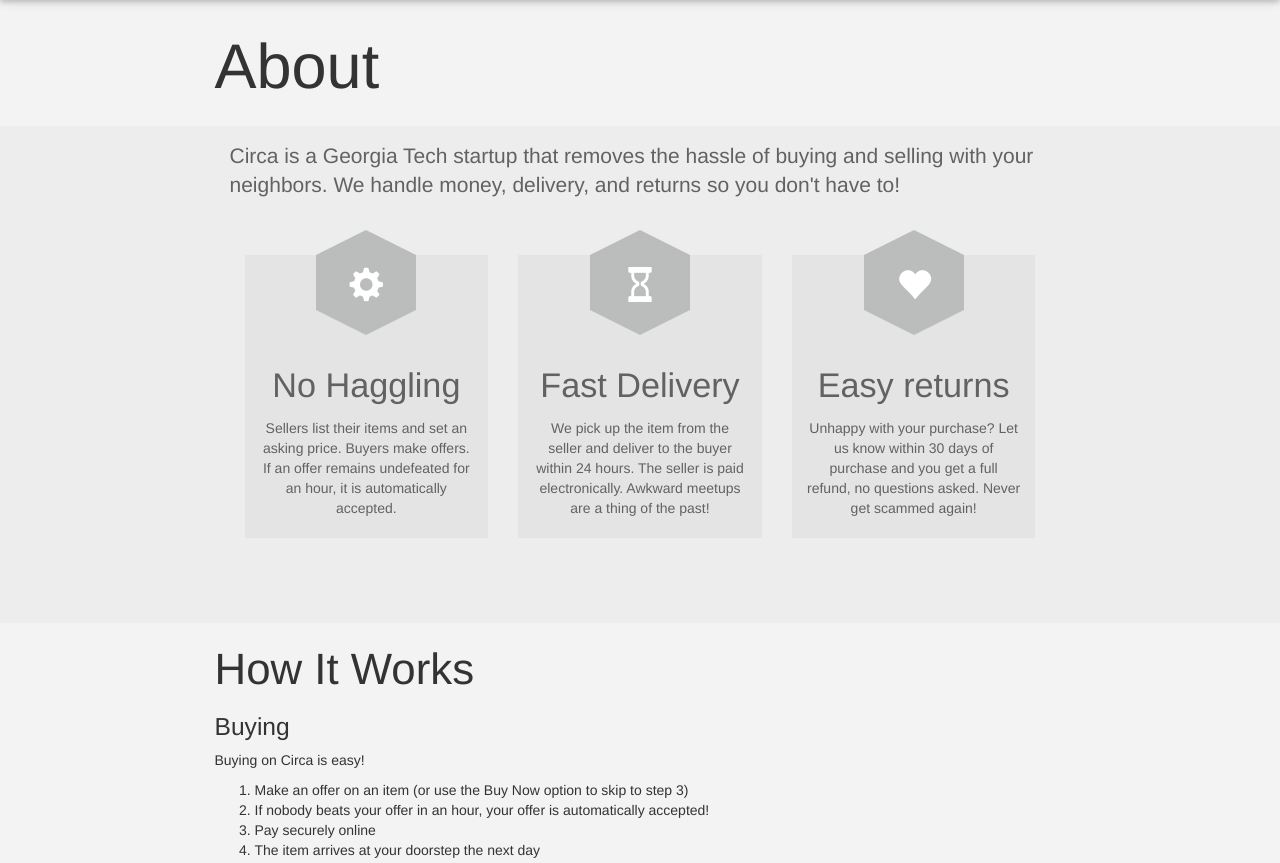
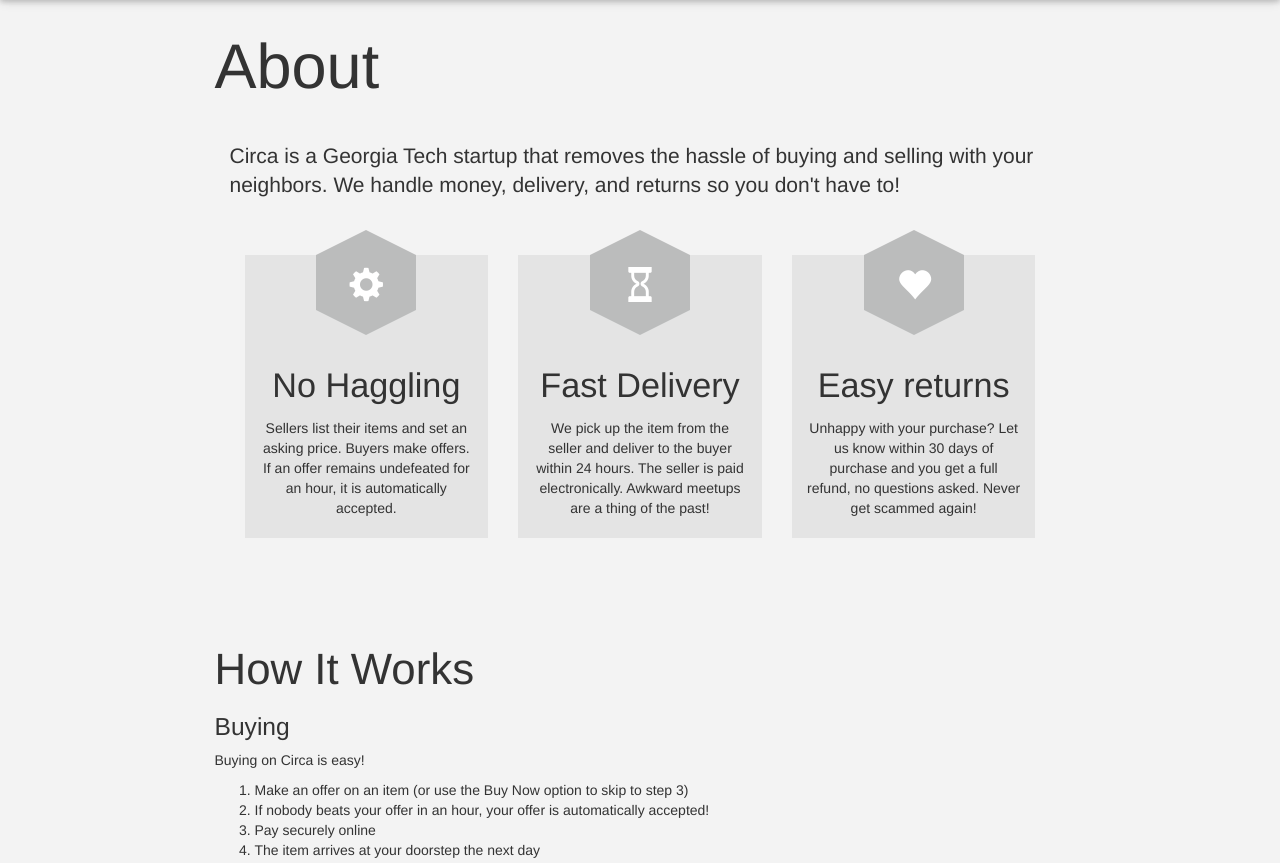
Before and after one commit to gnarizzy/circa, a Django app: template circa/templates/about.html in a window 1280 px wide. Shown: the part 64-927 px from the top of the page. Run offline with Django 3.2, Linux system fonts and the light colour scheme; the template is opened without the code that fills it, so the values that code supplies are empty; some libraries are stand-ins or nearby versions.

Commit message:
removed different colors and fonts for about

```diff
--- a/circa/static/css/main.css
+++ b/circa/static/css/main.css
@@ -60,19 +60,6 @@ div#get-faded:hover {
 
 /* About */
 
-#about{
-	background: #ededed;
-	color: #626262;
-}
-
-#about h1,
-#about h2,
-#about h3,
-#about h4,
-#about h5,
-#about h6{
-	color: #626262;
-}
 
 
 .feature-box-container{
```
